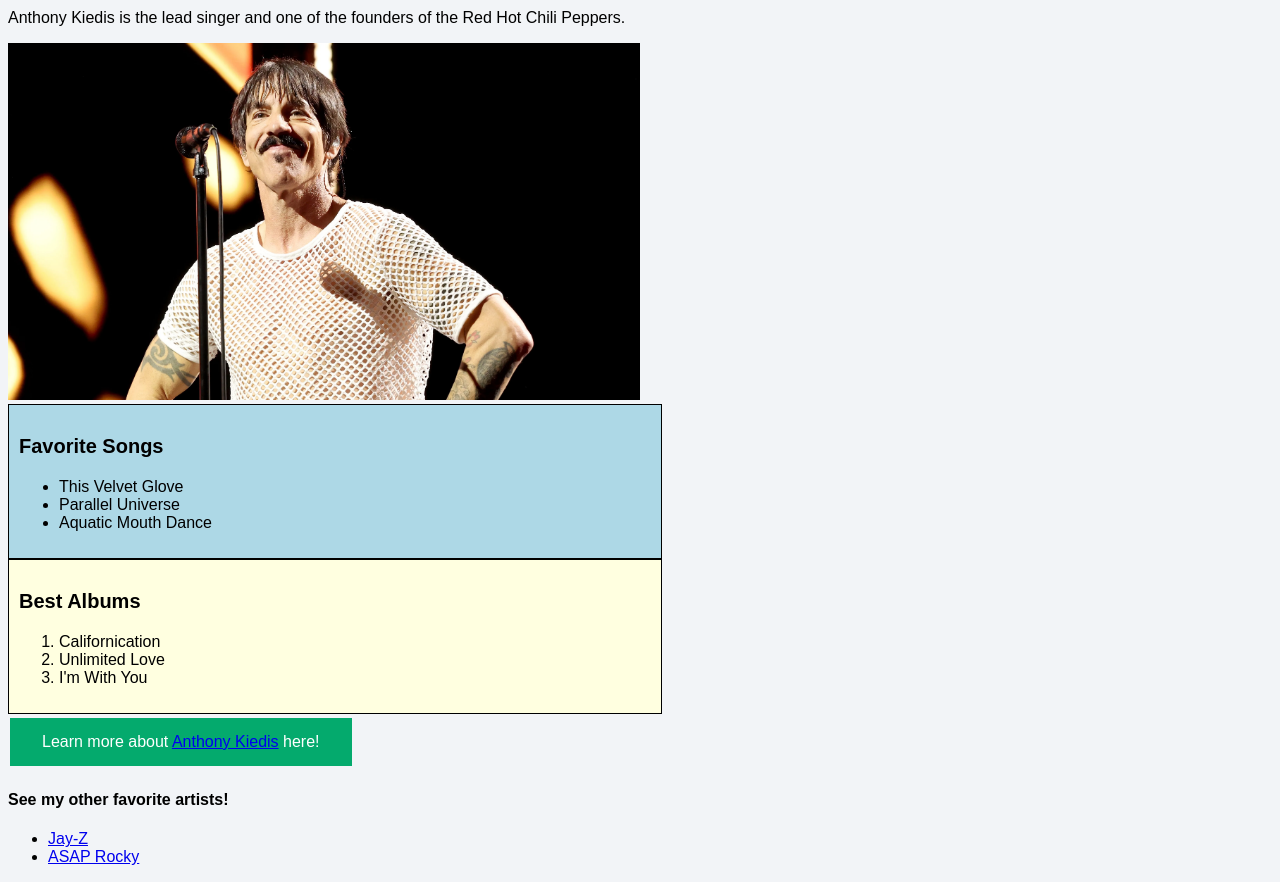
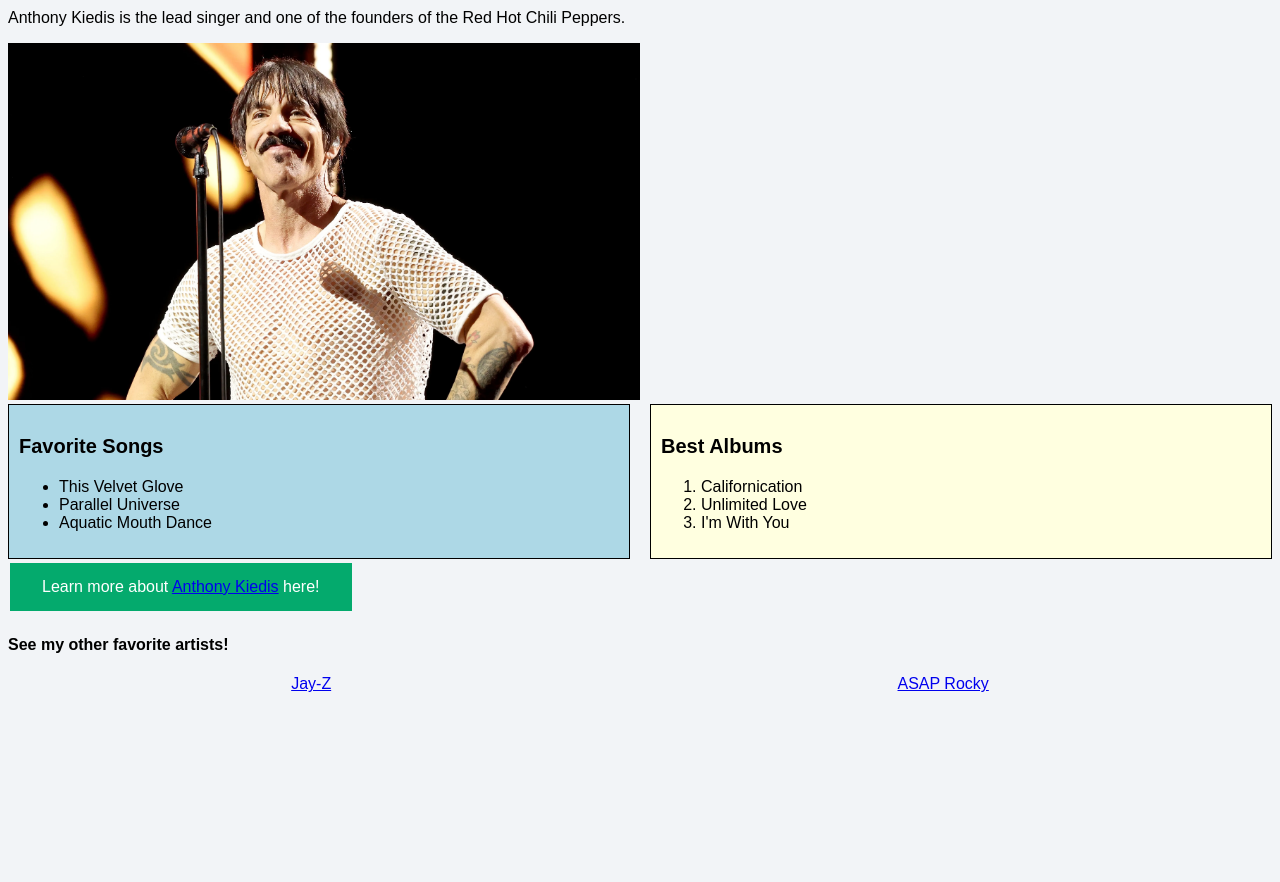
Before and after one commit to Gavina200761/html-practice, a plain HTML site: page index.html in a window 1280 px wide. Shown: the part 183-1065 px from the top of the page. After the commit the page ends 884 px from the top, so only its background shows below. Drawn offline with Linux system fonts and the light colour scheme.

Commit message:
I added FlexBox to my css page.

```diff
--- a/CSS/style.css
+++ b/CSS/style.css
@@ -52,3 +52,20 @@ body {
   border: 1px solid black;
   padding: 10px;
 }
+
+#other_artists ul {
+  list-style: none;
+  display: flex;
+  justify-content: space-around;
+  padding: 0;
+  margin: 0;
+}
+
+#song_album_wrap {
+  display: flex;
+  gap: 20px;
+}
+
+#my_favs, #best_albums {
+  flex: 1;
+}
--- a/index.html
+++ b/index.html
@@ -6,40 +6,42 @@
     <meta name="viewport" content="width=device-width, initial-scale=1.0">
     <title>My Music Page</title>
     <!--Link to CSS page-->
-    <link rel = "stylesheet" href = "./CSS/style.css" />
+    <link rel="stylesheet" href="./CSS/style.css" />
 </head>
 
 <body>
-    <header id = "main_header">
+    <header id="main_header">
         <h1>My Music Page</h1>
         <p>This is a page all about the music and artists that I like!</p>
     </header>
-    <main id = "main_page">
-        <article id = "AK_RHCP">
+    <main id="main_page">
+        <article id="AK_RHCP">
             <h3>Anthony Keidis</h3>
             <p>Anthony Kiedis is the lead singer and one of the founders of the Red Hot Chili Peppers.</p>
             <img src="img/AK.webp" alt="An image of Anthony Kiedis" width="50%">
-            <section id = "my_favs">
-                <p class = "subheader">Favorite Songs</p>
+            <div id="song_album_wrap">
+                <section id="my_favs">
+                    <p class="subheader">Favorite Songs</p>
                     <ul>
                         <li>This Velvet Glove</li>
                         <li>Parallel Universe</li>
                         <li>Aquatic Mouth Dance</li>
                     </ul>
                 </section>
-            <section id = "best_albums">
-                <p class = "subheader">Best Albums</p>
+                <section id="best_albums">
+                    <p class="subheader">Best Albums</p>
                     <ol>
                         <li>Californication</li>
                         <li>Unlimited Love</li>
                         <li>I'm With You</li>
                     </ol>
                 </section>
-            <p class = "button">Learn more about
+            </div>
+            <p class="button">Learn more about
                 <a href="https://en.wikipedia.org/wiki/Anthony_Kiedis">Anthony Kiedis</a> here!
             </p>
         </article>
-        <nav id = "other_artists">
+        <nav id="other_artists">
             <h4>See my other favorite artists!</h4>
             <ul>
                 <li><a href="./Jay-Z.html">Jay-Z</a></li>
```
Lines whose indentation alone changed are shown as unchanged.
